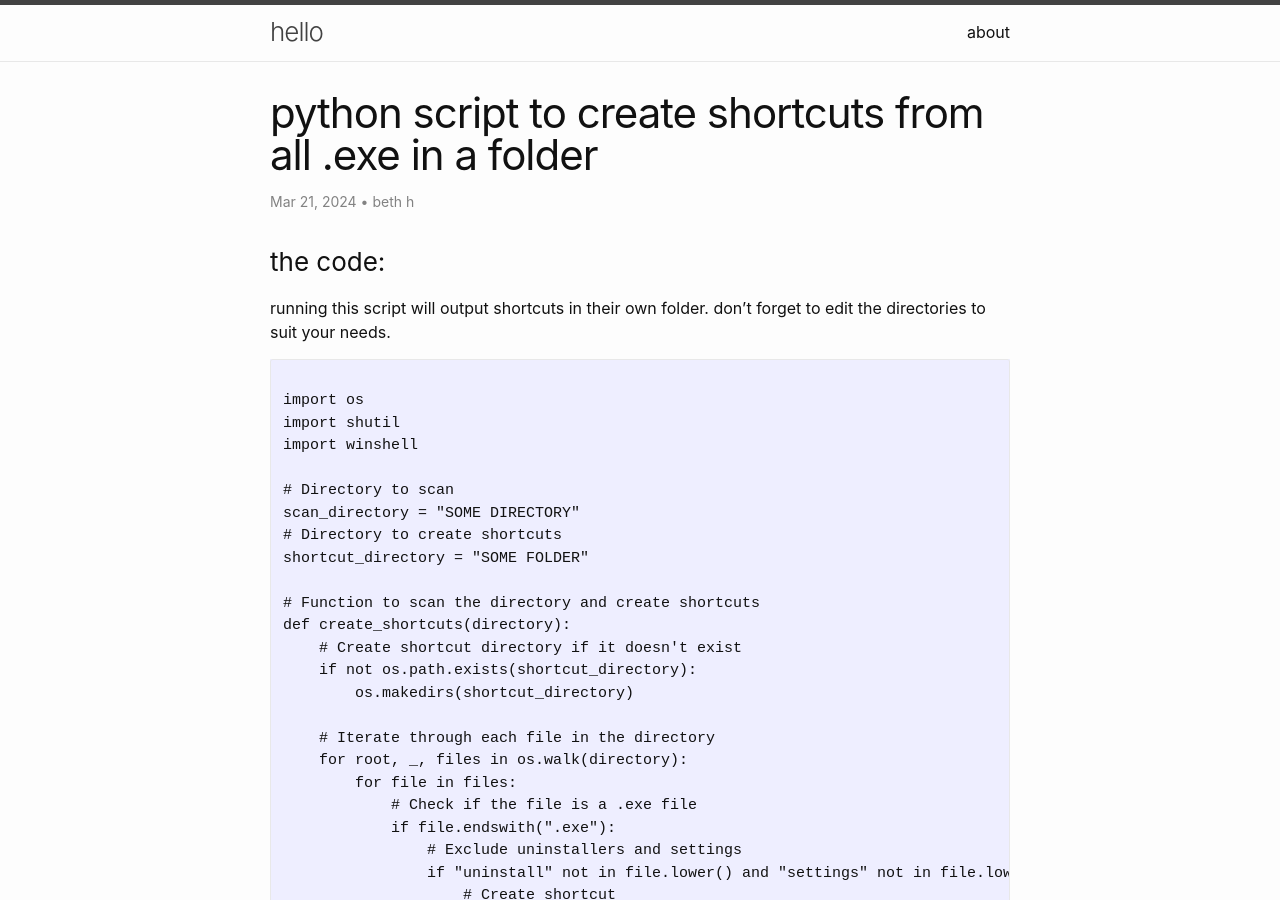
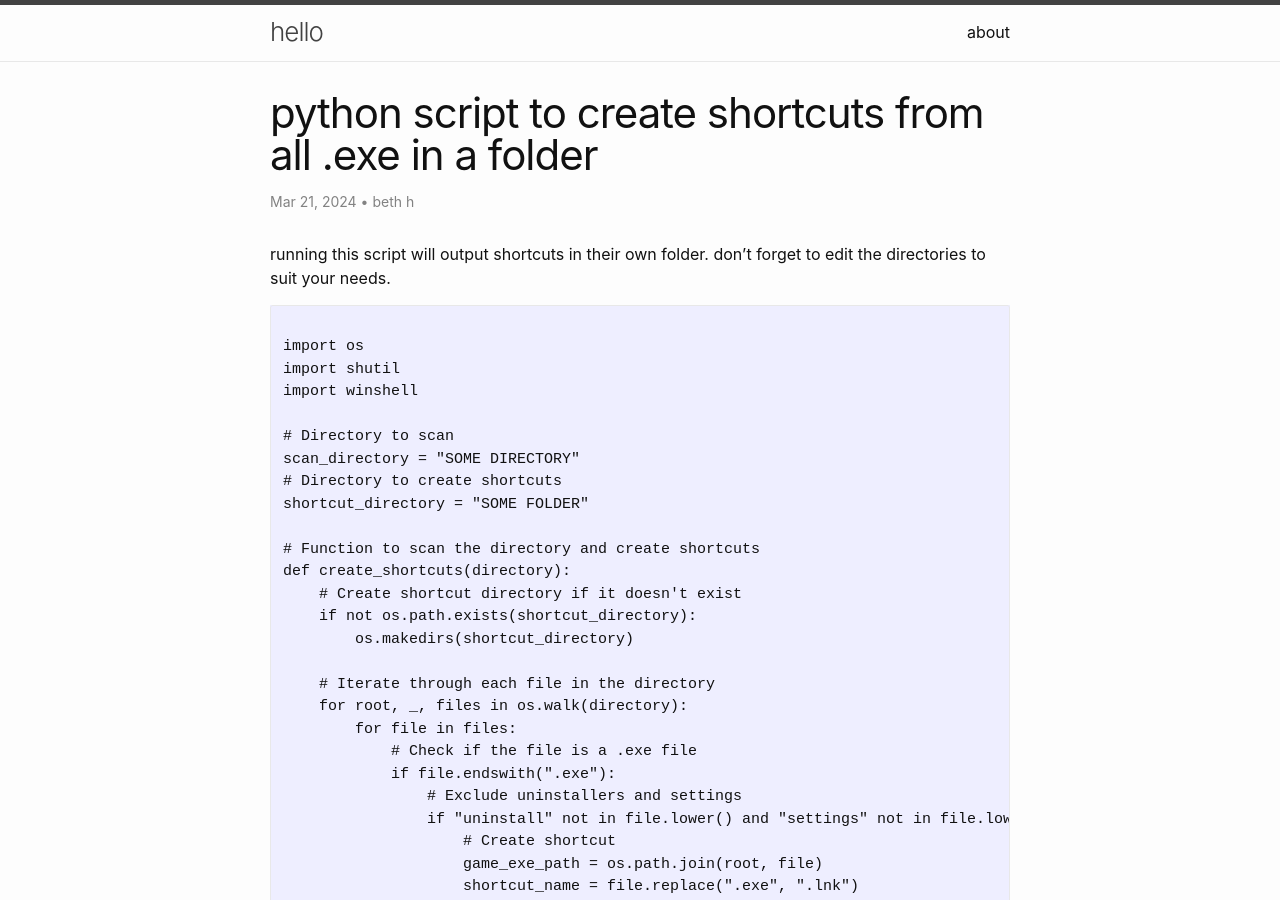
Before and after one commit to ghostmalls/digital-beth.github.io, a Jekyll site: the page built from _posts/2024-03-21-python-exe-script.md, in a window 1280 px wide and 900 px high. Built offline with Jekyll 4.4.1, drawn with Linux system fonts in a browser that asks for light colours.

Commit message:
Update 2024-03-21-python-exe-script.md

```diff
--- a/_posts/2024-03-21-python-exe-script.md
+++ b/_posts/2024-03-21-python-exe-script.md
@@ -5,8 +5,6 @@ categories: code
 author: "beth h"
 meta: "python"
 ---
-
-### the code:
 
 running this script will output shortcuts in their own folder. don't forget to edit the directories to suit your needs.
 
```
